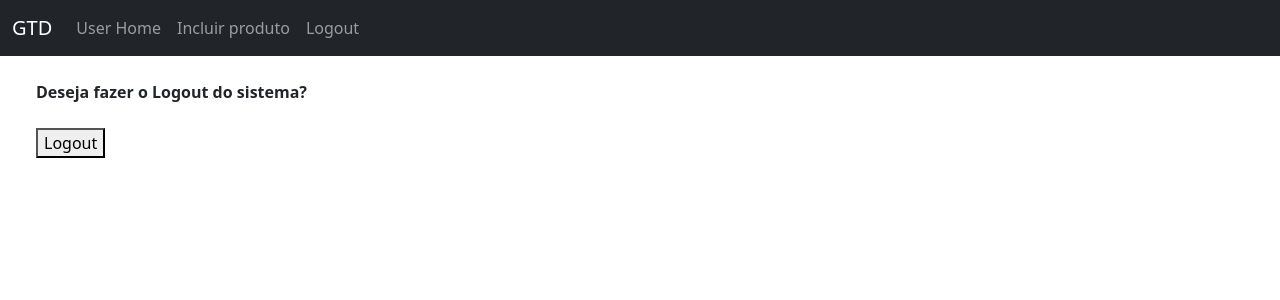
After one commit to ianchristani/gtd, a Django app: page /logout/ in a window 1280 px wide. The commit adds this page. Shown: the top 300 px of the page. Run offline with Django 4.2, Linux system fonts and the light colour scheme.

Commit message:
routes ajusted, the layout left.

```diff
--- a/products/templates/general_users_template.html
+++ b/products/templates/general_users_template.html
@@ -20,13 +20,10 @@
         <div class="collapse navbar-collapse" id="navbarNav">
           <ul class="navbar-nav">
             <li class="nav-item">
-              <a class="nav-link" href="{% url 'crud:list_products' %}">Home</a>
+              <a class="nav-link" href="{% url 'crud:list_products' %}">User Home</a>
             </li>
             <li class="nav-item">
               <a class="nav-link" href="{% url 'crud:create_product' %}">Incluir produto</a>
-            </li>
-            <li class="nav-item">
-              <a class="nav-link" href="{% url 'crud:update_product' %}">Edicao de produtos</a>
             </li>
             <li class="nav-item">
               <a class="nav-link" href="{% url 'usersapp:logout' %}">Logout</a>
--- /dev/null
+++ b/usersapp/templates/logout.html
@@ -0,0 +1,13 @@
+{% extends 'general_users_template.html' %}
+
+{% block logout %}
+    <div class="container m-4">
+        <p><strong>Deseja fazer o Logout do sistema?</strong></p>
+    </div>
+    <div class="container m-4">
+        <form action="{% url 'usersapp:logout' %}" method="post">
+            {% csrf_token %}
+            <button type="submit">Logout</button>
+        </form>
+    </div>
+{% endblock %}
```
Also changed, not shown: products/templates/prod-delete-confirmation.html (+4 -3 lines), products/templates/products-form.html (+3 -4 lines), products/templates/products.html (+5 -8 lines), usersapp/templates/lougout.html (deleted, +0 -8 lines), db.sqlite3.
